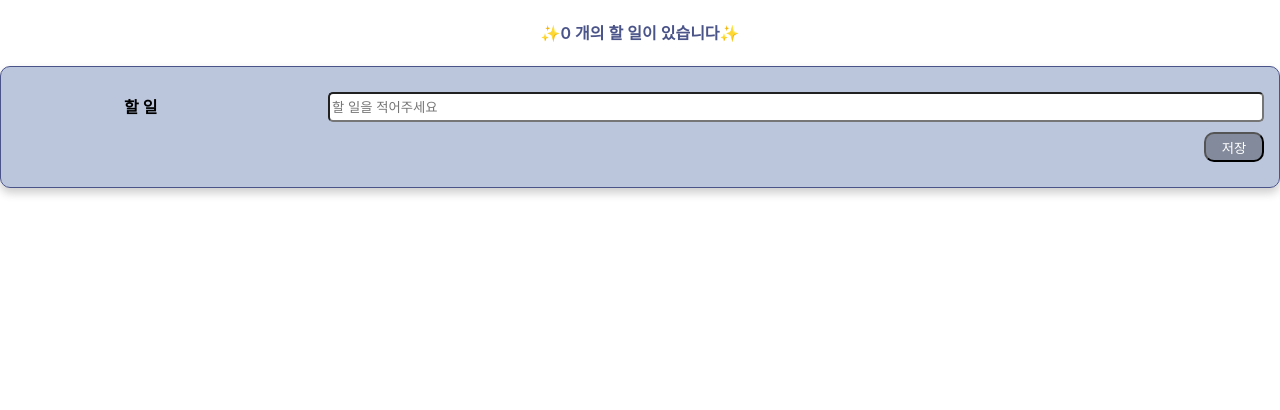
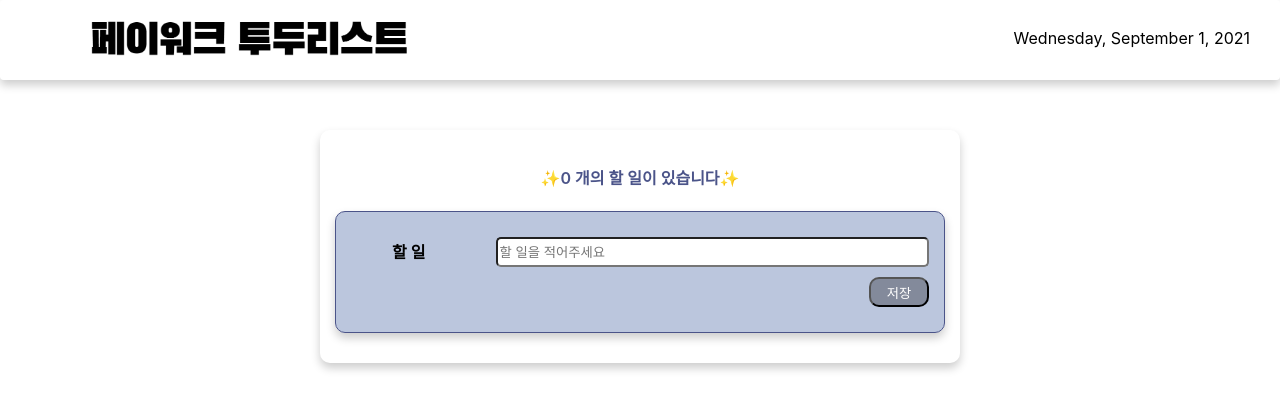
Before and after one commit to imhjlov/typescript-todolist, a React (Create React App) app: page / in a window 1280 px wide. Shown: the top 410 px of the page. Built offline with nearby package versions, Linux system fonts and the light colour scheme.

Commit message:
style: 전체 마크업과 스타일링, header 추가

```diff
--- a/src/App.tsx
+++ b/src/App.tsx
@@ -1,10 +1,23 @@
+import React from 'react';
 import TodoContainer from 'containers/TodoContainer';
-import React from 'react';
+import TodoHeader from 'components/TodoHeader';
+import { layouts as S } from 'styles/layouts';
 
 const App: React.FC = () => {
   return (
     <div>
-      <TodoContainer />
+      <S.Wrap>
+        <S.Header>
+          <TodoHeader />
+        </S.Header>
+        <S.Body>
+          <S.Main>
+            <S.Section>
+              <TodoContainer />
+            </S.Section>
+          </S.Main>
+        </S.Body>
+      </S.Wrap>
     </div>
   );
 };
--- /dev/null
+++ b/src/components/Clock.tsx
@@ -0,0 +1,19 @@
+import React, { useState } from 'react';
+import styled from 'styled-components';
+import { DATE_FORM } from 'utils/constants';
+
+const Clock = () => {
+  const [date] = useState(new Date().toLocaleDateString('kr-KR', DATE_FORM));
+
+  return (
+    <>
+      <ClockWrapper>{date}</ClockWrapper>
+    </>
+  );
+};
+
+const ClockWrapper = styled.span`
+  padding: 30px;
+`;
+
+export default React.memo(Clock);
--- /dev/null
+++ b/src/components/TodoHeader.tsx
@@ -0,0 +1,25 @@
+import React from 'react';
+import Clock from 'components/Clock';
+import { ReactComponent as LogoSvg } from 'components/assets/svg/logo.svg';
+import styled from 'styled-components';
+
+const TodoHeader: React.FC = () => {
+  return (
+    <HeaderWrap>
+      <LogoSvg />
+      <Clock />
+    </HeaderWrap>
+  );
+};
+
+const HeaderWrap = styled.div`
+  display: flex;
+  margin: auto 0;
+  justify-content: space-between;
+
+  svg {
+    margin: auto 0;
+  }
+`;
+
+export default TodoHeader;
--- /dev/null
+++ b/src/styles/layouts.ts
@@ -0,0 +1,42 @@
+import styled from 'styled-components';
+
+export const layouts = {
+  Wrap: styled.div`
+    width: 100%;
+    display: flex;
+    flex-direction: column;
+  `,
+
+  Header: styled.header`
+    position: fixed;
+    top: 0;
+    width: 100%;
+    height: 80px;
+    margin-bottom: 30px;
+    background-color: rgba(255, 255, 255, 0.3);
+    border-radius: 4px;
+    z-index: 10;
+    box-shadow: 0 5px 10px 0 rgba(0, 0, 0, 0.2);
+    span {
+      white-space: nowrap;
+    }
+  `,
+
+  Body: styled.div`
+    width: 100%;
+    margin-top: 80px;
+  `,
+
+  Main: styled.main`
+    width: 50%;
+    margin: 0 auto;
+    padding: 50px 0;
+  `,
+
+  Section: styled.section`
+    padding: 15px;
+    border-radius: 10px;
+    background-color: rgba(255, 255, 255, 0.2);
+    box-shadow: 0 5px 10px 0 rgba(0, 0, 0, 0.2);
+  `,
+};
```
